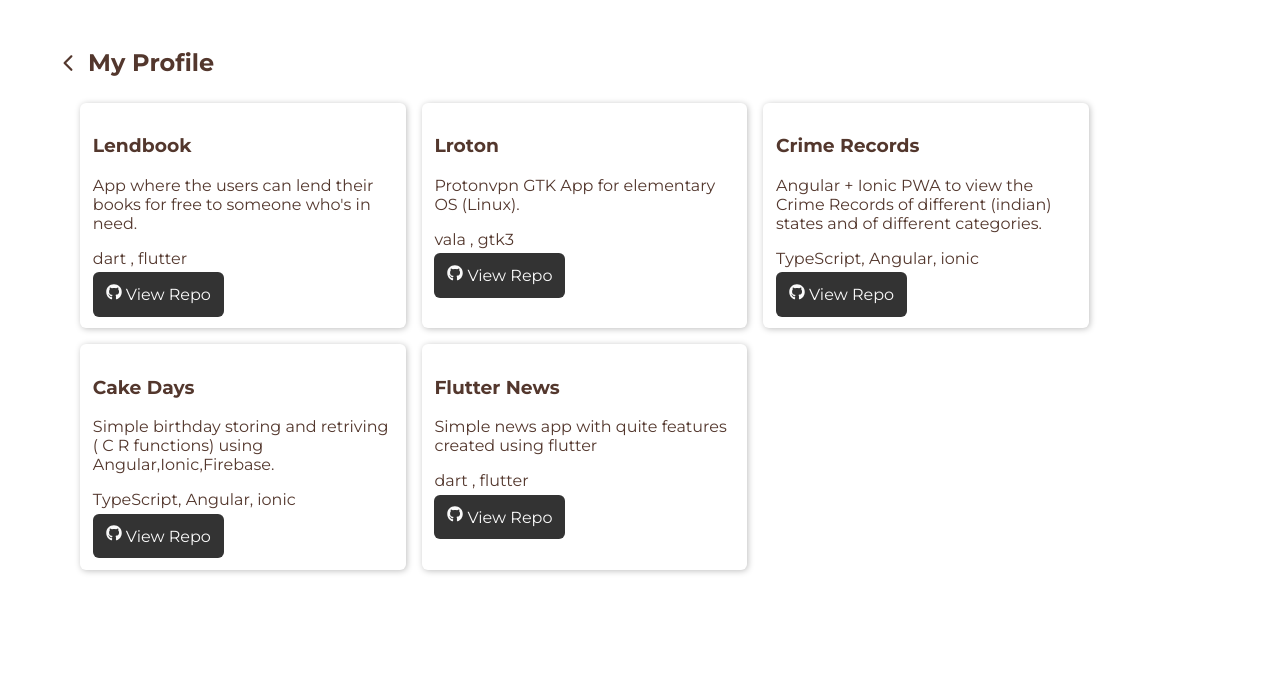
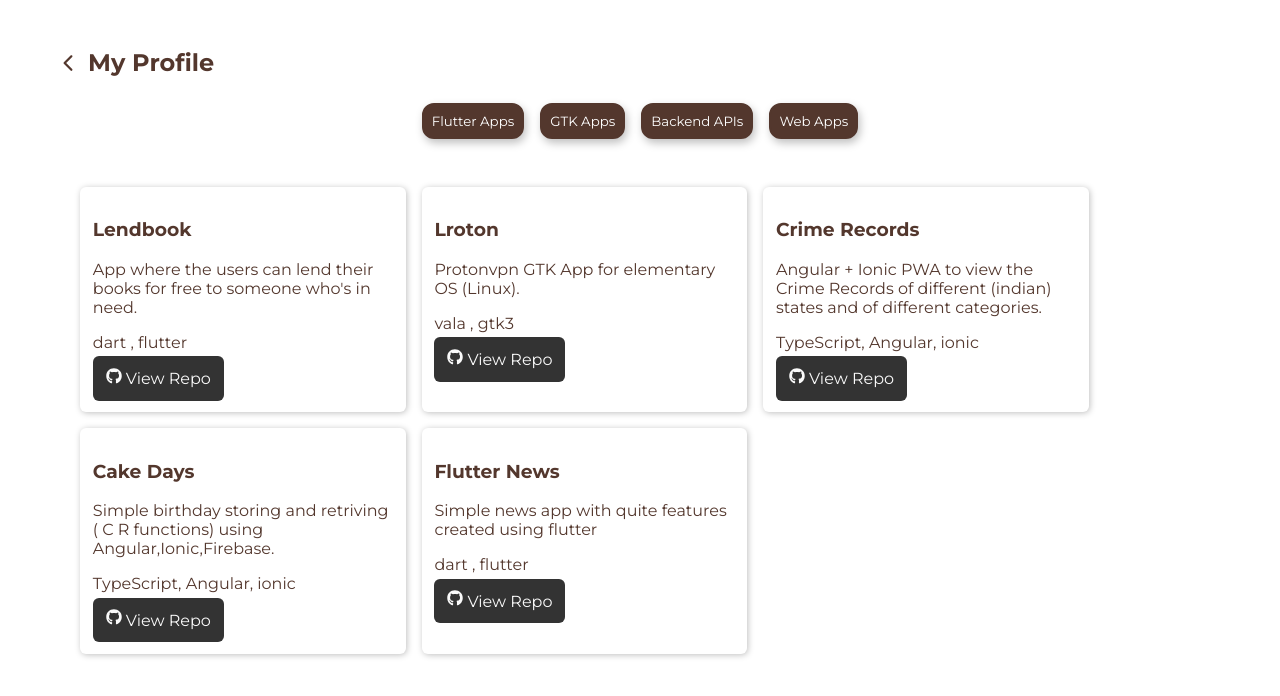
Before and after one commit to RajSolai/personal-portfolio, a Next.js app: page /projects in a window 1280 px wide. Shown: the top 696 px of the page. Built offline with nearby package versions, Linux system fonts and the light colour scheme.

Commit message:
added categories to the project page

```diff
--- a/data/projectsdata.js
+++ b/data/projectsdata.js
@@ -1,5 +1,6 @@
 export let data = [
   {
+    searchkey: "flutter",
     projectname: "Lendbook",
     projectdesc:
       "App where the users can lend their books for free to someone who's in need.",
@@ -7,12 +8,14 @@ export let data = [
     porjectlink: "https://github.com/RajSolai/lendbook-app",
   },
   {
+    searchkey: "gtk",
     projectname: "Lroton",
     projectdesc: "Protonvpn GTK App for elementary OS (Linux).",
     projectlang: "vala , gtk3",
     porjectlink: "https://github.com/RajSolai/lroton",
   },
   {
+    searchkey: "fweb",
     projectname: "Crime Records",
     projectdesc:
       "Angular + Ionic PWA to view the Crime Records of different (indian) states and of different categories.",
@@ -20,6 +23,7 @@ export let data = [
     porjectlink: "https://github.com/RajSolai/CrimeRecords",
   },
   {
+    searchkey: "ionic",
     projectname: "Cake Days",
     projectdesc:
       "Simple birthday storing and retriving ( C R functions) using Angular,Ionic,Firebase.",
@@ -27,6 +31,7 @@ export let data = [
     porjectlink: "https://github.com/RajSolai/Cake-Day-App",
   },
   {
+    searchkey: "flutter",
     projectname: "Flutter News",
     projectdesc: "Simple news app with quite features created using flutter",
     projectlang: "dart , flutter",
--- a/pages/projects/index.js
+++ b/pages/projects/index.js
@@ -5,15 +5,32 @@ import Head from "next/head";
 import { IoIosArrowBack } from "react-icons/io";
 import ProjectCard from "./projectcard";
 import { data } from "../../data/projectsdata";
+import { useEffect, useState } from "react";
 
 export default function project() {
+  const [theprojects, settheprojects] = useState([]);
+  const [theprevtarget, setprevtarget] = useState(null);
+  useEffect(() => {
+    settheprojects(data);
+  }, []);
+  const changeCategory = (event) => {
+    if (theprevtarget) {
+      theprevtarget.className = "category-btn";
+    }
+    setprevtarget(event.target);
+    event.target.className += " category-btn-active";
+    const filteredData = data.filter(
+      (_data) => _data.searchkey == event.target.id
+    );
+    settheprojects(filteredData);
+  };
   return (
     <>
       <Head>
         <title>Solai Raj - Projects</title>
       </Head>
       <div className="projects">
-        <Fade left>
+        <Fade top>
           <span className="titlewrap">
             <Link href="/">
               <IoIosArrowBack />
@@ -21,11 +38,37 @@ export default function project() {
             <p>My Profile</p>
           </span>
         </Fade>
+        <div className="project-categories">
+          <Fade top>
+            <button
+              className="category-btn"
+              id="flutter"
+              onClick={changeCategory}
+            >
+              Flutter Apps
+            </button>
+          </Fade>
+          <Fade top>
+            <button className="category-btn" id="gtk" onClick={changeCategory}>
+              GTK Apps
+            </button>
+          </Fade>
+          <Fade top>
+            <button className="category-btn" id="apis" onClick={changeCategory}>
+              Backend APIs
+            </button>
+          </Fade>
+          <Fade top>
+            <button className="category-btn" id="fweb" onClick={changeCategory}>
+              Web Apps
+            </button>
+          </Fade>
+        </div>
         <div className="project-holder">
-          {data == null ? (
-            <p>Loading</p>
+          {theprojects.length == 0 ? (
+            <p>Oops, Nothing Found here !</p>
           ) : (
-            data.map((_data, key) => (
+            theprojects.map((_data, key) => (
               <Fade bottom delay={100 + 90 * key}>
                 <ProjectCard
                   key={key}
--- a/styles/globals.css
+++ b/styles/globals.css
@@ -21,6 +21,7 @@
   cursor: hand;
 }
 button {
+  outline: none !important;
   color: #ffffff;
   border: 2px solid #53372d;
   font-family: "Montserrat", sans-serif;
@@ -178,7 +179,22 @@ button:hover {
   flex-direction: row;
   flex-wrap: wrap;
 }
-
+.project-categories {
+  display: flex;
+  flex-direction: row;
+  justify-content: center;
+  padding: 0.5rem;
+  margin: 0.5rem;
+}
+.category-btn {
+  border-radius: 12px;
+  background-color: var(--brown);
+  color: #ffffff;
+}
+.category-btn-active {
+  background-color: #ffffff;
+  color: var(--brown);
+}
 .repo_btn {
   color: #fafafa;
   background-color: #333333;
```
Also changed, not shown: public/vercel.svg (deleted).
